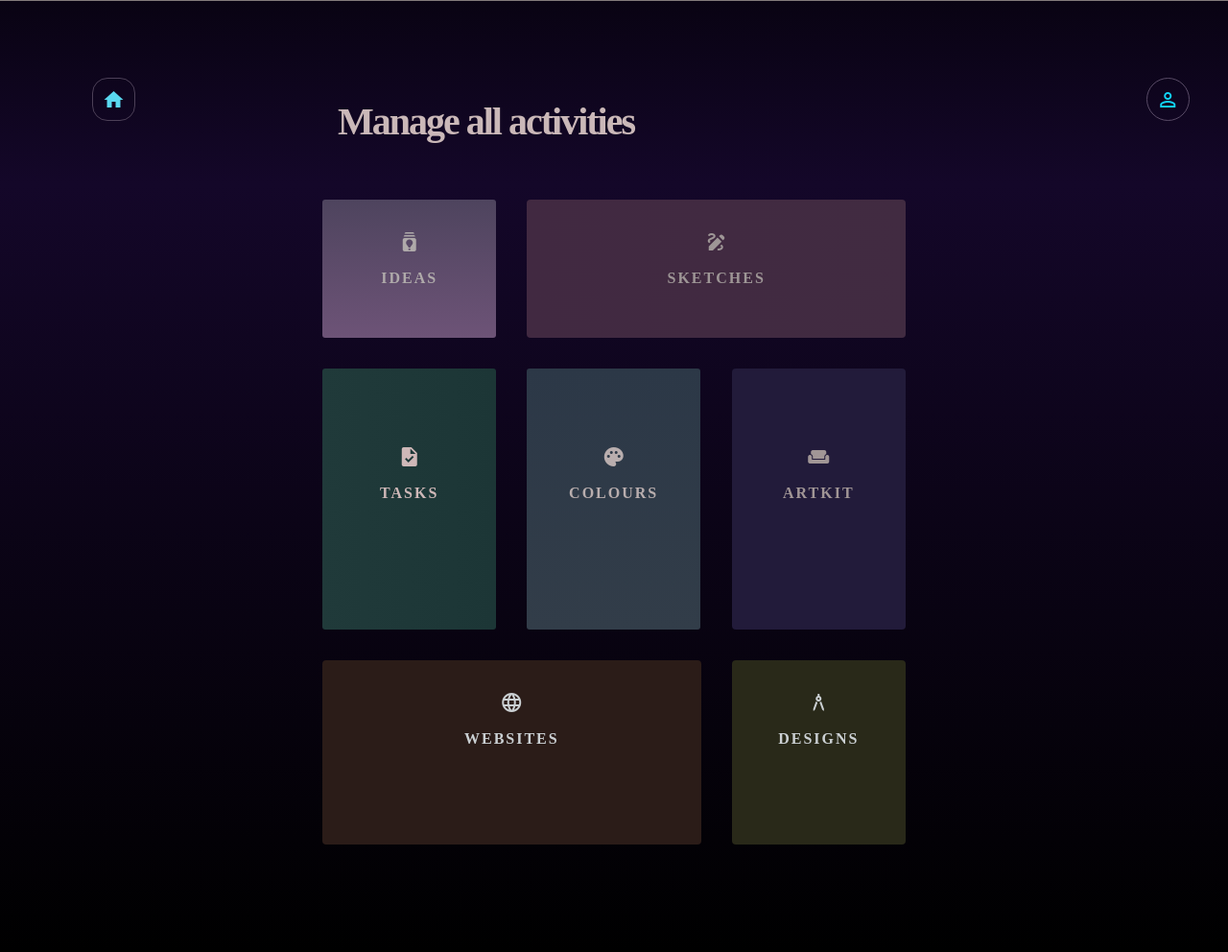
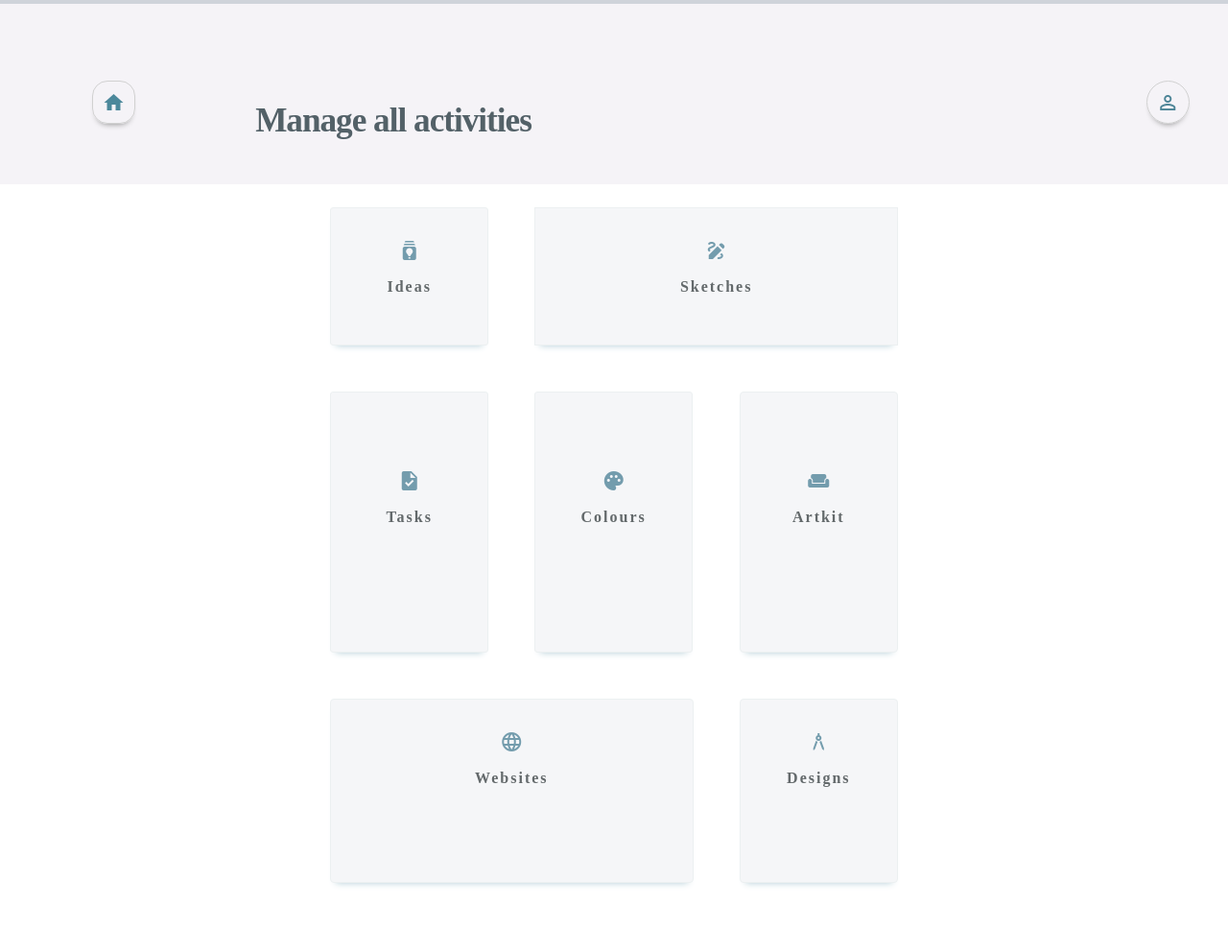
Before and after one commit to kithinga/simplewebapp, a PHP site: page /Vanilla/ in a window 1280 px wide. Shown: the whole page at 96% size. Run offline with PHP 8.4, Linux system fonts and the light colour scheme; some libraries are stand-ins or nearby versions.

Commit message:
kithinga back again

```diff
--- a/header.css
+++ b/header.css
@@ -4,38 +4,44 @@
   font-family: "Calibre-Bold";
 }
 
+.head{
+  background-color:rgb(245, 243, 247);
+  min-height: 12rem;
+  top: 0;
+  width: 100%;
+  z-index: 1000;
+  border-top: 4px solid rgb(207, 211, 218);
+  margin-top:0.3px;
+}
+
 .loki{
     padding:0.6rem;
-    border: solid 1px rgb(89, 75, 102);
+    border: solid 1px rgb(209, 209, 209);
     border-radius:1.5rem;
-    color: rgb(17, 213, 248);
+    color: rgb(76, 132, 150);
+    box-shadow: 0 5px 6px -5px grey;
 }
+
 .home{
     padding-top: 5rem;
-    color: rgb(218, 218, 228);
     min-height: 6rem;
-    color:rgb(199, 186, 186);
+    color:rgb(100, 103, 105);
 }
+
 .inov{
   margin-left: 6rem;
   color: white;
   padding: 0.6rem;
-  border: solid 1px rgb(76, 64, 87);
+  border: solid 1px rgb(209, 209, 209);
   border-radius:1rem;
-  color: rgb(89, 217, 240);
+  color: rgb(76, 136, 155);
+  box-shadow: 0 5px 6px -5px grey;
 }
+
 .paddup {
   padding-bottom: 1rem;
 }
-.head {
-  min-height: 12rem;
-  /* background-color: rgb(2, 13, 24); */
-  background-image: linear-gradient( rgb(9, 3, 19),rgb(20, 7, 41));
-  top: 0;
-  width: 100%;
-  z-index: 1000;
-  border-top: 0.5px solid rgb(131, 123, 123);
-}
+
 .search {
   color: rgb(173, 163, 173);
   padding-top: 5rem;
@@ -44,13 +50,14 @@
 }
 
 .name {
-    min-height:6rem;
-  color: rgb(202, 184, 184);
-  font-size: 2.5em;
-  font-family: "Calibre-Bold";
+  min-height:6rem;
+  color: rgb(83, 97, 104);
+  font-size: 2.2em;
+  /* font-family: "Calibre-Bold"; */
+  font-family: poppins;;
   font-weight: 600;
-  padding-left: 2rem;
-  letter-spacing:-2px;
+  padding-left: 3.3rem;
+  letter-spacing:-1px;
   padding-top: 6rem;
   padding-bottom: 0.5rem;
 }
@@ -61,6 +68,7 @@
   font-weight: 500;
   margin-right: 2rem;
 }
+
 .nav-item:hover {
   color: rgb(6, 79, 97);
   transition: ease-in-out;
@@ -71,6 +79,7 @@
 .navbar-toggler {
   color: rgb(92, 89, 89);
 }
+
 .toggs {
   color: rgb(80, 78, 78);
 }
--- a/header.php
+++ b/header.php
@@ -15,12 +15,12 @@ session_start();
 <body>
   <div class="container-fluid ">
     <div class="head row no-gutters myhead">
-      <div class="col-lg-3">
+      <div class="col-lg-2">
            <div class="home"><a href="index.php">
           <p><span class="inov material-icons md-24">home</span></p>
         </a></div>
       </div>
-      <div class="col-lg-7">
+      <div class="col-lg-8">
         <div class="name">Manage all activities</div>
       </div>
       <div class="col-lg-2">
--- a/index.css
+++ b/index.css
@@ -4,10 +4,22 @@
     font-family: Calibre;
 }
 
+.all-slots {
+    background-color:rgb(255, 255, 255);
+    min-height: 100vh;
 
-.all-slots {
-    background-image: linear-gradient(rgb(20, 7, 41), rgb(0, 0, 0));
-    min-height: 100vh;
+  }
+  .ha{
+    color: rgb(99, 105, 107);
+    margin:1.5rem;
+    border:1px solid rgb(236, 240, 241);
+    /* background-color: rgb(253, 253, 255); */
+    background-color: rgb(245, 246, 248);
+    box-shadow: 0 6px 7px -6px rgb(178, 204, 214);
+  }
+  .ha:hover{
+      background-color: rgb(236, 240, 240);
+      cursor: pointer;
 
   }
   .all-slots h4 {
@@ -20,34 +32,25 @@
     text-align: center;
     font-size:2rem;
     font-weight: 500;
-    color:rgb(159, 124, 163);
     cursor: pointer;
 }
 
 .idea-items{
     min-height: 9rem;
     border-radius:3px;
-    margin:1rem;
-    color:rgb(175, 170, 170);
-    /* background-image: linear-gradient(to right, rgb(39, 3, 48), rgb(20, 1, 20)); */
-    background-image: linear-gradient(rgb(78, 68, 94), rgb(109, 83, 119));
-}
-.idea-items:hover{
-    background-image: linear-gradient(rgb(60, 52, 71), rgb(66, 53, 71));
 }
 
+
 .icon-sec{
+    color: rgb(115, 156, 173);
     padding-top: 2rem;
     padding-bottom:1rem;
+
 }
 .sketches-items{
-    background-image: linear-gradient(to right, rgb(65, 41, 65) , rgb(65, 43, 65));
     min-height: 9rem;
-    border-radius: 4px;
-    margin:1rem;
-    color: rgb(158, 150, 150);
+    /* border-radius: 10px; */
 }
-
 
 /* section 2 */
 .sec-two{
@@ -58,34 +61,21 @@
 }
 
 .task-items{
-    /* background-color: rgb(25, 51, 51); */
-    background-image: linear-gradient(to right, rgb(32, 58, 58) , rgb(28, 54, 54));
     min-height: 17rem;
     border-radius: 3px;
-    margin:1rem;
-    color: rgb(207, 184, 184);
     padding-top: 3rem;
-
 }
 
 .colour-items{
-   padding-top: 3rem;
+    padding-top: 3rem;
     min-height: 17rem;
     border-radius: 3px;
-    margin:1rem;
-    color: rgb(185, 174, 174);
-    background-image: linear-gradient(rgb(44, 56, 71), rgb(50, 61, 73));
 }
 .artkit-items{
-    background-color: rgb(34, 27, 58);
     min-height: 17rem;
     padding-top: 3rem;
     border-radius: 4px;
-    margin:1rem;
-    opacity: 0.9;
-    color: rgb(161, 150, 150);
 }
-
 
 /* section 3 */
 .sec-three{
@@ -96,17 +86,12 @@
     font-weight: 500;
 }
 
-
 .design-items{
-    background-color: rgb(41, 41, 25);
     min-height: 12rem;
     border-radius: 4px;
-    margin:1rem;
-
 }
 .website-items{
-    background-color: rgb(43, 28, 24);
+
     min-height: 12rem;
     border-radius: 4px;
-    margin:1rem;
 }
--- a/index.php
+++ b/index.php
@@ -22,18 +22,18 @@ include 'header.php';
       <div class="col-lg-3">
 
       </div>
-      <div class="col-lg-6">
+      <div class="col-lg-8">
         <div class="row no-gutters sec-one" data-aos="fade-down" data-aos-duration="2000">
-          <div onclick="location.href='ideas.php'" class="col-lg-4 ">
-            <div class="idea-items">
+          <div onclick="location.href='ideas.php'" class="col-lg-3 ">
+            <div class="idea-items ha">
               <span class="icon-sec material-icons">batch_prediction</span>
-              <h4>IDEAS</h4>
+              <h4>Ideas</h4>
             </div>
           </div>
-          <div onclick="location.href='sketches.php'" class="col-lg-8 col-xs-6">
-            <div class="sketches-items">
+          <div onclick="location.href='sketches.php'" class="col-lg-6 col-xs-6">
+            <div class="sketches-items ha">
               <span class="icon-sec material-icons">draw</span>
-              <h4>SKETCHES</h4>
+              <h4>Sketches</h4>
             </div>
           </div>
         </div>
@@ -49,21 +49,21 @@ include 'header.php';
       <div class="col-lg-6">
         <div class="row sec-two no-gutters">
           <div onclick="location.href='todos.php'" class="col-lg-4">
-            <div class="task-items" data-aos="zoom-out" data-aos-duration="3000">
+            <div class="task-items ha" data-aos="zoom-out" data-aos-duration="3000">
               <span class="icon-sec material-icons">task</span>
-              <h4>TASKS</h4>
+              <h4>Tasks</h4>
             </div>
           </div>
           <div onclick="location.href='colours.php'" class="col-lg-4">
-            <div class="colour-items" data-aos="zoom-in" data-aos-duration="3000">
+            <div class="colour-items ha" data-aos="zoom-in" data-aos-duration="3000">
               <span class="icon-sec material-icons">palette</span>
-              <h4>COLOURS</h4>
+              <h4>Colours</h4>
             </div>
           </div>
           <div onclick="location.href='artkit.php'" class="col-lg-4">
-            <div class="artkit-items" data-aos="fade-left" data-aos-duration="3000">
+            <div class="artkit-items ha" data-aos="fade-left" data-aos-duration="3000">
               <span class="icon-sec material-icons">weekend</span>
-              <h4>ARTKIT</h4>
+              <h4>Artkit</h4>
             </div>
           </div>
         </div>
@@ -78,15 +78,15 @@ include 'header.php';
       <div class="col-lg-6">
         <div class="row sec-three no-gutters" data-aos="fade-up" data-aos-duration="1500">
           <div onclick="location.href='websites.php'" class="col-lg-8">
-            <div class="website-items">
+            <div class="website-items ha">
               <span class="icon-sec material-icons">language</span>
-              <h4>WEBSITES</h4>
+              <h4>Websites</h4>
             </div>
           </div>
           <div onclick="location.href='check.php'" class="col lg-4">
-            <div class="design-items">
+            <div class="design-items ha">
               <span class="icon-sec material-icons">architecture</span>
-              <h4>DESIGNS</h4>
+              <h4>Designs</h4>
             </div>
           </div>
         </div>
--- a/sketches.php
+++ b/sketches.php
@@ -19,7 +19,7 @@ include "header.php";
       <!--add button-->
       <button class="imgbtn" data-toggle="modal" data-target="#myModal">
         <span class="add-art material-icons">
-          add
+          <h4>Add</h4>
         </span>
       </button>
       <!-- The Modal -->
--- a/websites.css
+++ b/websites.css
@@ -30,26 +30,26 @@
 .sites{
     border: none;
     padding:0.5rem;
-    background-color: rgb(229, 230, 231);
+    /* background-color: rgb(229, 230, 231); */
 }
 
 .segment{
     /* this height can be changed or done better dont make it fixed cause some div smay be bigger */
     height: 13rem;
     /* background: linear-gradient(45deg, rgb(173, 198, 206), rgb(17, 79, 114)); */
-    color: rgb(12, 111, 156);
+    color: rgb(108, 121, 128);
     border-radius:0.4rem;
-    border: 1.3px solid  rgb(217, 228, 230);
-    margin: 0.5rem;
+    border: 1.3px solid  rgb(247, 248, 248);
+    margin: 1.5rem;
     padding: 1.7rem ;
     transition-duration: 0.3s;
-    background-color: white;
+    background-color: rgb(248, 252, 252);
 
 }
 .segment:hover{
     background-color:white;
     cursor: pointer;
-    box-shadow: 1px 1px 5px  rgb(194, 188, 188);
+    box-shadow: 0 1px 1px -5px  rgb(194, 188, 188);
     /* transform: rotate(0.5deg); */
     transform: scale(1.02);
 }
@@ -57,7 +57,7 @@
     text-transform: uppercase;
 }
 .segment h6{
- color:rgb(51, 52, 53);
+ color:rgb(97, 105, 116);
  font-weight: 500;
 
 }
--- a/websites.php
+++ b/websites.php
@@ -49,8 +49,6 @@ include 'links.php';
                 <?php } ?>
             <?php } ?>
 
-
-
         </div>
 
 
```
Also changed, not shown: colours.css (+32 -0 lines), colours.php (+22 -21 lines), ideas.css (+51 -49 lines), ideas.php (+5 -7 lines), sketches.css (+7 -31 lines), vanilla.js (+9 -68 lines).
